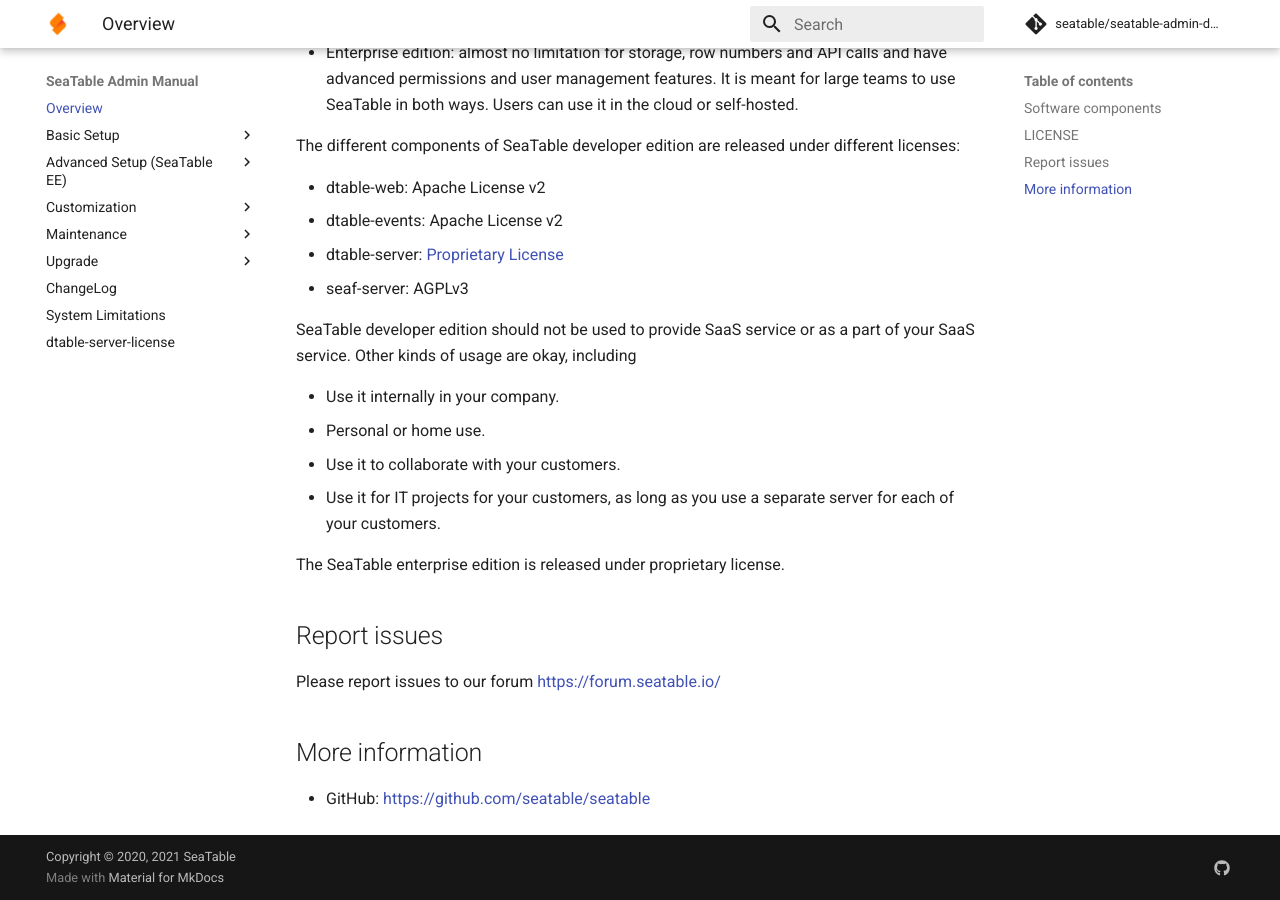
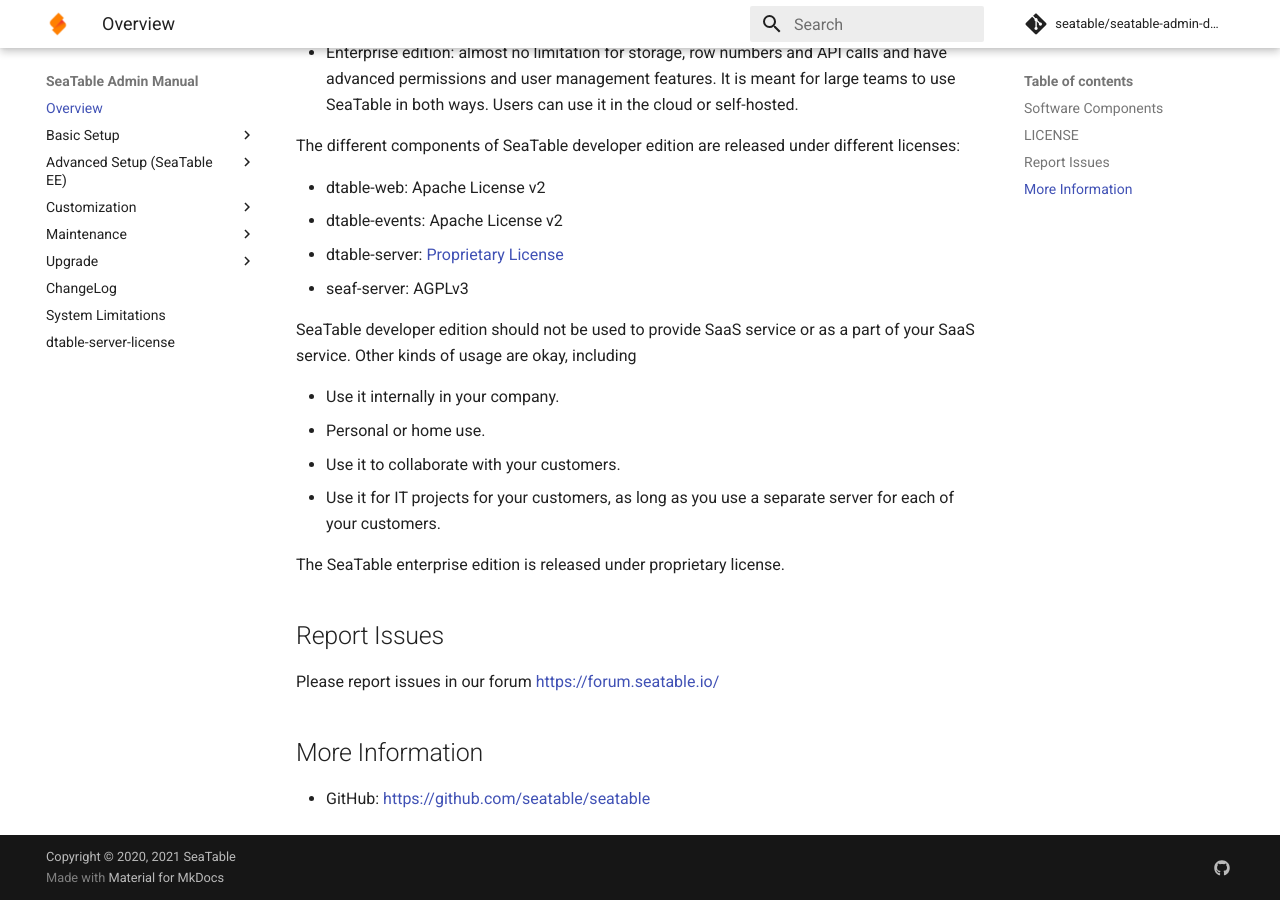
Before and after one commit to seatable/seatable-admin-docs, an MkDocs documentation site: the page built from manual/README.md, in a window 1280 px wide and 900 px high, scrolled down 2207 px. Built offline with MkDocs 1.6.1 and Material for MkDocs 9.7.7, drawn with Linux system fonts in a browser that asks for light colours; comment, search, counter and statistics services are not loaded; some of the changed text lies outside the part shown.

Commit message:
fix overview title case

```diff
--- a/manual/README.md
+++ b/manual/README.md
@@ -10,7 +10,7 @@
 * Comprehensive API and SDK for adding extensions.
 * Filters, sorts, charts and pivotal tables to visualize and analyze data.
 
-## Software components
+## Software Components
 
 SeaTable consists of following component
 
@@ -64,10 +64,10 @@
 
 The SeaTable enterprise edition is released under proprietary license.
 
-## Report issues
+## Report Issues
 
-Please report issues to our forum <https://forum.seatable.io/>
+Please report issues in our forum <https://forum.seatable.io/>
 
-## More information
+## More Information
 
 * GitHub: <https://github.com/seatable/seatable>
```
